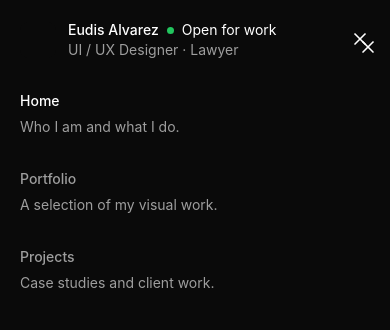
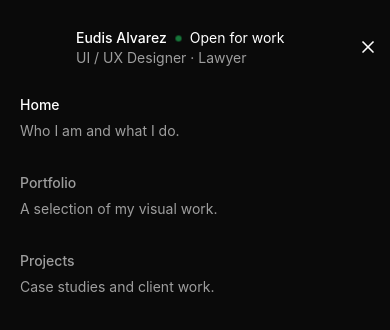
Before and after one commit to eudisalvz/portfolio-claude, a Next.js app: page / in a window 390 px wide. Both pictures are taken after a click on the button 352 px from the left and 48 px from the top of the page. Shown: the top 330 px of the page. Built offline with nearby package versions, Linux system fonts and the light colour scheme; grey boxes are pictures that could not be loaded; a web font is replaced by a local one.

Commit message:
fix: single header above overlay, nav items only in menu, no duplicate, no shift

```diff
--- a/app/components/MobileHeader.tsx
+++ b/app/components/MobileHeader.tsx
@@ -13,10 +13,8 @@ const navItems = [
 export default function MobileHeader() {
   const [open, setOpen] = useState(false);
   const pathname = usePathname();
-  const wrapperRef = useRef<HTMLDivElement>(null);
   const scrollY = useRef(0);
 
-  // Lock scroll on open, restore on close
   useEffect(() => {
     if (open) {
       scrollY.current = window.scrollY;
@@ -39,10 +37,17 @@ export default function MobileHeader() {
   useEffect(() => { setOpen(false); }, [pathname]);
 
   return (
-    <div ref={wrapperRef} style={{ position: "relative" }}>
-
-      {/* Header row */}
-      <div style={{ display: "flex", alignItems: "center", justifyContent: "space-between", width: "100%" }}>
+    <>
+      {/* Header — sits above overlay via z-index */}
+      <div style={{
+        display: "flex",
+        alignItems: "center",
+        justifyContent: "space-between",
+        width: "100%",
+        position: "relative",
+        zIndex: 300,
+        background: "#0A0A0A",
+      }}>
         <div style={{ display: "flex", alignItems: "center", gap: "12px" }}>
           <div style={{ width: 36, height: 36, borderRadius: 8, overflow: "hidden", flexShrink: 0 }}>
             <video src="/hero.mp4" autoPlay loop muted playsInline
@@ -58,7 +63,7 @@ export default function MobileHeader() {
           </div>
         </div>
         <button onClick={() => setOpen(!open)}
-          style={{ background: "none", border: "none", cursor: "pointer", padding: "0", flexShrink: 0, position: "relative", zIndex: 201 }}>
+          style={{ background: "none", border: "none", cursor: "pointer", padding: "0", flexShrink: 0 }}>
           {open ? (
             <svg width="20" height="20" viewBox="0 0 24 24" fill="none" stroke="#fff" strokeWidth="2" strokeLinecap="round">
               <line x1="18" y1="6" x2="6" y2="18" /><line x1="6" y1="6" x2="18" y2="18" />
@@ -71,7 +76,7 @@ export default function MobileHeader() {
         </button>
       </div>
 
-      {/* Overlay — uses same 20px padding as layout, top:0 aligned to viewport */}
+      {/* Menu — slides down from below the header, no duplicate header */}
       <div style={{
         position: "fixed",
         top: 0,
@@ -81,40 +86,17 @@ export default function MobileHeader() {
         background: "#0A0A0A",
         zIndex: 200,
         boxSizing: "border-box",
+        // Push nav items down to clear the header: 20px top padding + ~44px header height + 30px gap
+        paddingTop: "94px",
+        paddingLeft: "20px",
+        paddingRight: "20px",
         display: "flex",
         flexDirection: "column",
+        gap: "30px",
         opacity: open ? 1 : 0,
         pointerEvents: open ? "auto" : "none",
         transition: "opacity 0.15s ease",
-        // Padding matches layout: 20px top, 20px sides
-        paddingTop: "20px",
-        paddingLeft: "20px",
-        paddingRight: "20px",
       }}>
-        {/* Header replica — identical markup and sizing to outside */}
-        <div style={{ display: "flex", alignItems: "center", justifyContent: "space-between", width: "100%", marginBottom: "30px" }}>
-          <div style={{ display: "flex", alignItems: "center", gap: "12px" }}>
-            <div style={{ width: 36, height: 36, borderRadius: 8, background: "#0A0A0A", flexShrink: 0 }} />
-            <div>
-              <div style={{ display: "flex", alignItems: "center", gap: "8px" }}>
-                <span style={{ color: "#fff", fontSize: 14, fontWeight: 500, lineHeight: "20px" }}>Eudis Alvarez</span>
-                <span style={{ width: 7, height: 7, borderRadius: "50%", background: "#22C55E", display: "inline-block", flexShrink: 0 }} />
-                <span style={{ color: "#fff", fontSize: "var(--fs-body)", lineHeight: "20px" }}>Open for work</span>
-              </div>
-              <span style={{ color: "#9E9E9E", fontSize: "var(--fs-body)", lineHeight: "20px", display: "block" }}>UI / UX Designer · Lawyer</span>
-            </div>
-          </div>
-          {/* Close button — same position as hamburger */}
-          <button onClick={() => setOpen(false)}
-            style={{ background: "none", border: "none", cursor: "pointer", padding: "0", flexShrink: 0 }}>
-            <svg width="20" height="20" viewBox="0 0 24 24" fill="none" stroke="#fff" strokeWidth="2" strokeLinecap="round">
-              <line x1="18" y1="6" x2="6" y2="18" /><line x1="6" y1="6" x2="18" y2="18" />
-            </svg>
-          </button>
-        </div>
-
-        {/* Nav items */}
-        <div style={{ display: "flex", flexDirection: "column", gap: "30px" }}>
         {navItems.map((item) => (
           <Link key={item.label} href={item.href}
             style={{ textDecoration: "none" }}>
@@ -134,8 +116,6 @@ export default function MobileHeader() {
           </Link>
         ))}
       </div>
-      </div>
-
-    </div>
+    </>
   );
 }
```
Lines whose indentation alone changed are shown as unchanged.
